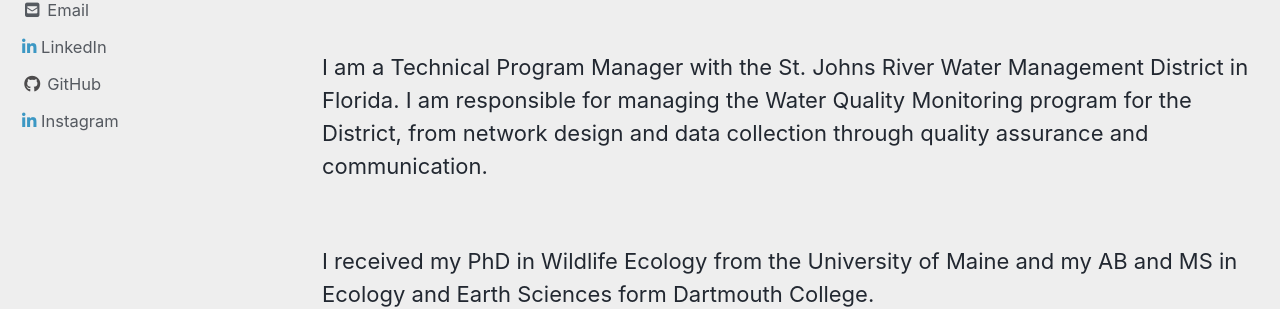
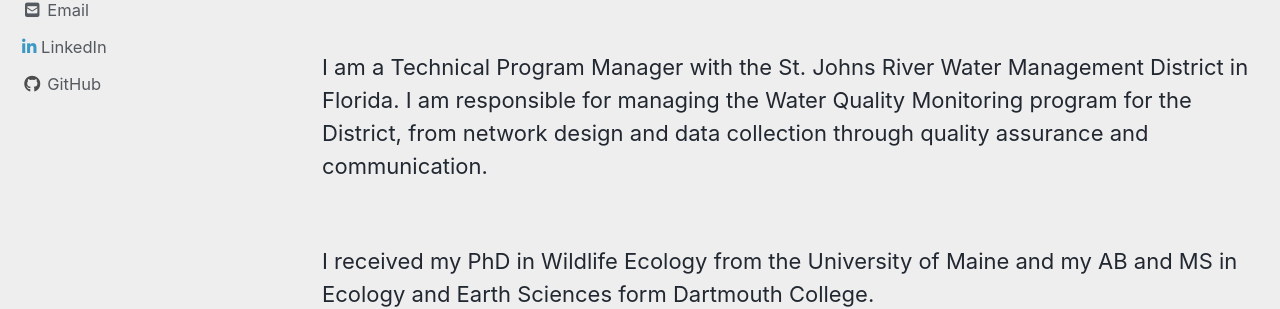
Before and after one commit to mguyette/mguyette.github.io, a Jekyll site: the page built from index.md, in a window 1280 px wide. Shown: the part 603-912 px from the top of the page. Built offline with Jekyll 4.4.1, drawn with Linux system fonts in a browser that asks for light colours; cached includes are drawn as plain includes; nearby versions of some CDN libraries; the list of posts is cut into pages by our own code.

Commit message:
Update _config.yml

```diff
--- a/_config.yml
+++ b/_config.yml
@@ -128,9 +128,6 @@ author:
     - label: "GitHub"
       icon: "fab fa-fw fa-github"
       url: "https://github.com/mguyette"
-    - label: "Instagram"
-      icon: "fa fa-linkedin"
-      url: "https://instagram.com/"
 
 # Site Footer
 footer:
```
